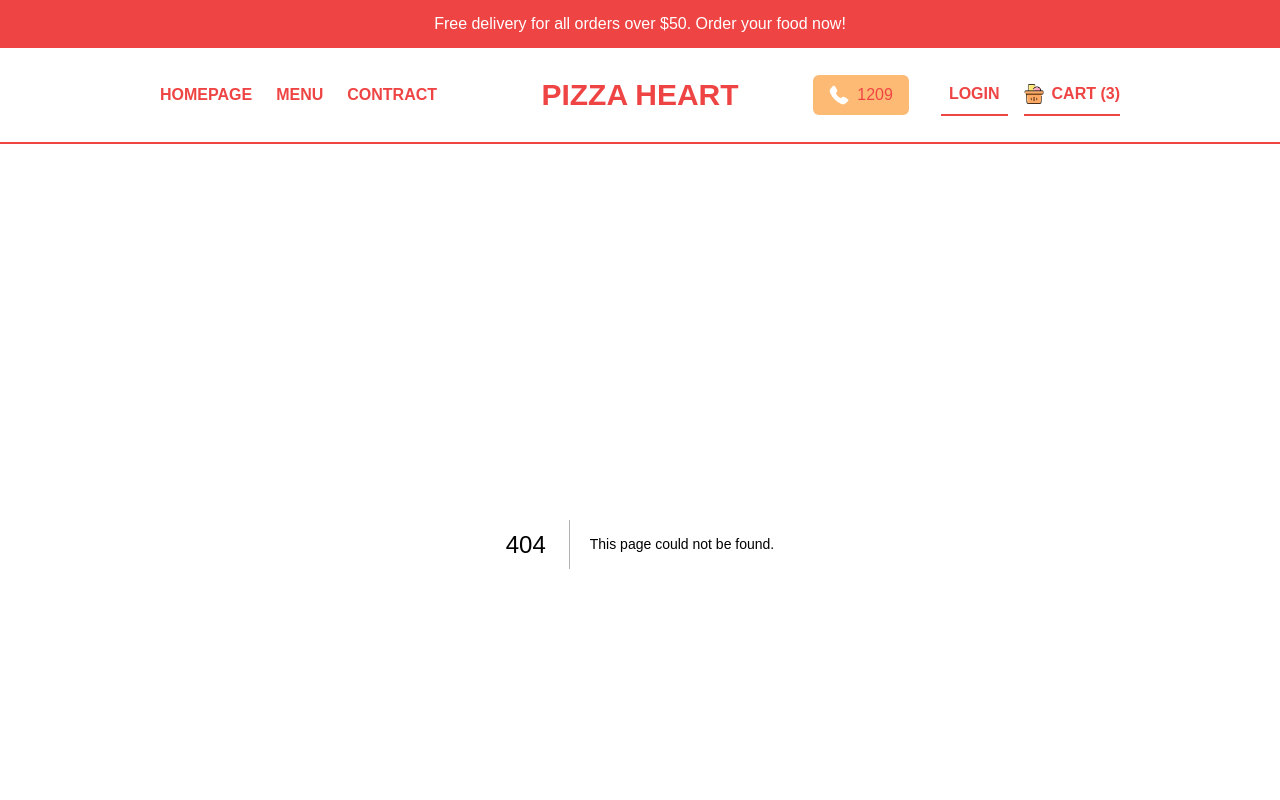
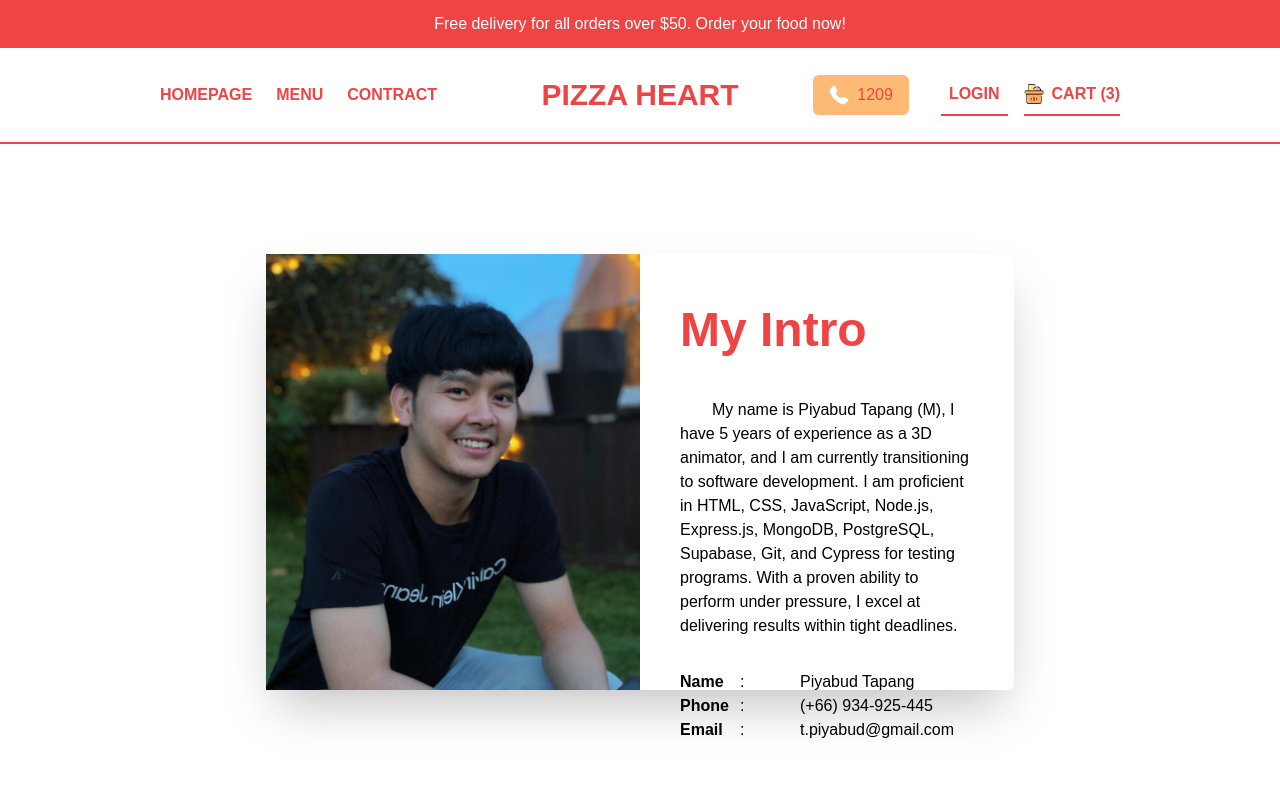
Before and after one commit to Piyabud/Food-Delivery-App, a Next.js app in the folder client/: page /contract in a window 1280 px wide. Before the commit this address had no page. Shown: the top 800 px of the page. Built offline with nearby package versions, Linux system fonts and the light colour scheme.

Commit message:
feat : add contract page

```diff
--- /dev/null
+++ b/client/src/app/contract/page.tsx
@@ -0,0 +1,61 @@
+import React from "react";
+import Image from "next/image";
+import Link from "next/link";
+
+function ContractPage() {
+  return (
+    <div className="p-4 h-[calc(100vh-6rem)] md:h-[calc(100vh-9rem)] flex items-center justify-center">
+      {/* BOX */}
+      <div className=" h-full shadow-2xl rounded-md flex flex-col md:flex-row md:h-[70%] md:w-full lg:w-[60%] 2xl:w-1/2">
+        {/* IMAGE CONTAINER */}
+        <div className="relative h-1/3 w-full md:h-full md:w-1/2">
+          <Image src="/IMG_2378.JPG" alt="" fill className="object-cover" />
+        </div>
+        {/* FORM CONTAINER */}
+        <div className="p-10 flex flex-col gap-8 md:w-1/2">
+          <div className="user-info">
+            <h1 className=" text-[48px] font-extrabold text-red-500 mb-8">
+              My Intro
+            </h1>
+            <p className="mb-8 indent-8">
+              My name is Piyabud Tapang (M), I have 5 years of experience as a
+              3D animator, and I am currently transitioning to software
+              development. I am proficient in HTML, CSS, JavaScript, Node.js,
+              Express.js, MongoDB, PostgreSQL, Supabase, Git, and Cypress for
+              testing programs. With a proven ability to perform under pressure,
+              I excel at delivering results within tight deadlines.
+            </p>
+            <div className="">
+              <table className="">
+                <tbody>
+                  <tr>
+                    <td className="">
+                      {/* <FontAwesomeIcon icon={faUser} /> */}
+                    </td>
+                    <td className="w-[60px] font-bold">Name</td>
+                    <td className="w-[50px]">:</td>
+                    <td className="w-[50px]">Piyabud Tapang</td>
+                  </tr>
+                  <tr>
+                    <td>{/* <FontAwesomeIcon icon={faPhoneFlip} /> */}</td>
+                    <td className="w-[60px] font-bold">Phone</td>
+                    <td className="w-[60px] ">:</td>
+                    <td className="w-[60px]">(+66) 934-925-445</td>
+                  </tr>
+                  <tr>
+                    <td>{/* <FontAwesomeIcon icon={faEnvelope} /> */}</td>
+                    <td className="w-[60px] font-bold">Email</td>
+                    <td className="w-[60px] ">:</td>
+                    <td className="w-[60px] ">t.piyabud@gmail.com</td>
+                  </tr>
+                </tbody>
+              </table>
+            </div>
+          </div>
+        </div>
+      </div>
+    </div>
+  );
+}
+
+export default ContractPage;
--- a/client/src/components/Navbar.tsx
+++ b/client/src/components/Navbar.tsx
@@ -19,7 +19,7 @@ function Navbar() {
       <div className="hidden md:flex gap-6 flex-1 font-bold">
         <Link href={"/"}>Homepage</Link>
         <Link href={"/menu"}>Menu</Link>
-        <Link href={"/"}>Contract</Link>
+        <Link href={"/contract"}>Contract</Link>
       </div>
       {/* LoGO */}
       <div className="text-3xl  font-extrabold flex-1 md:text-center">
--- a/client/src/components/Offer.tsx
+++ b/client/src/components/Offer.tsx
@@ -1,6 +1,8 @@
 import Image from "next/image";
 import React from "react";
 import CountDown from "./CountDown";
+import Link from "next/link";
+
 
 const Offer = () => {
   return (
@@ -15,13 +17,20 @@ const Offer = () => {
           of empowerment. Quickly pontificate parallel.
         </p>
         <CountDown />
-        <button className="bg-[--Primary] text-white rounded-md py-3 px-6">
-          Order Now
-        </button>
+        <Link href="/menu">
+          <div className="bg-[--Primary] text-white rounded-md py-3 px-6">
+            Order Now
+          </div>
+        </Link>
       </div>
       {/* IMAGE CONTAINER */}
       <div className="flex-1 w-full relative md:h-full">
-        <Image src="/offerProduct.png" alt="" fill className="object-contain " />
+        <Image
+          src="/offerProduct.png"
+          alt=""
+          fill
+          className="object-contain "
+        />
       </div>
     </div>
   );
--- a/client/src/components/Slider.tsx
+++ b/client/src/components/Slider.tsx
@@ -1,6 +1,7 @@
 "use client";
 import React, { useEffect, useState } from "react";
 import Image from "next/image";
+import Link from "next/link";
 
 const data = [
   {
@@ -38,7 +39,11 @@ function Slider() {
         <h1 className="text-5xl text-center uppercase p-4 md:p-10 md:text-6xl xl:text-7xl">
           {data[currSlide].title}
         </h1>
-        <button className="bg-[--Primary] text-white py-4 px-8">Order Now</button>
+        <Link href="/menu">
+          <div className="bg-[--Primary] text-white rounded-md py-3 px-6">
+            Order Now
+          </div>
+        </Link>
       </div>
       {/* IMG-CON */}
       <div className=" w-full relative flex-1">
```
Also changed, not shown: client/public/IMG_2378.JPG (added).
